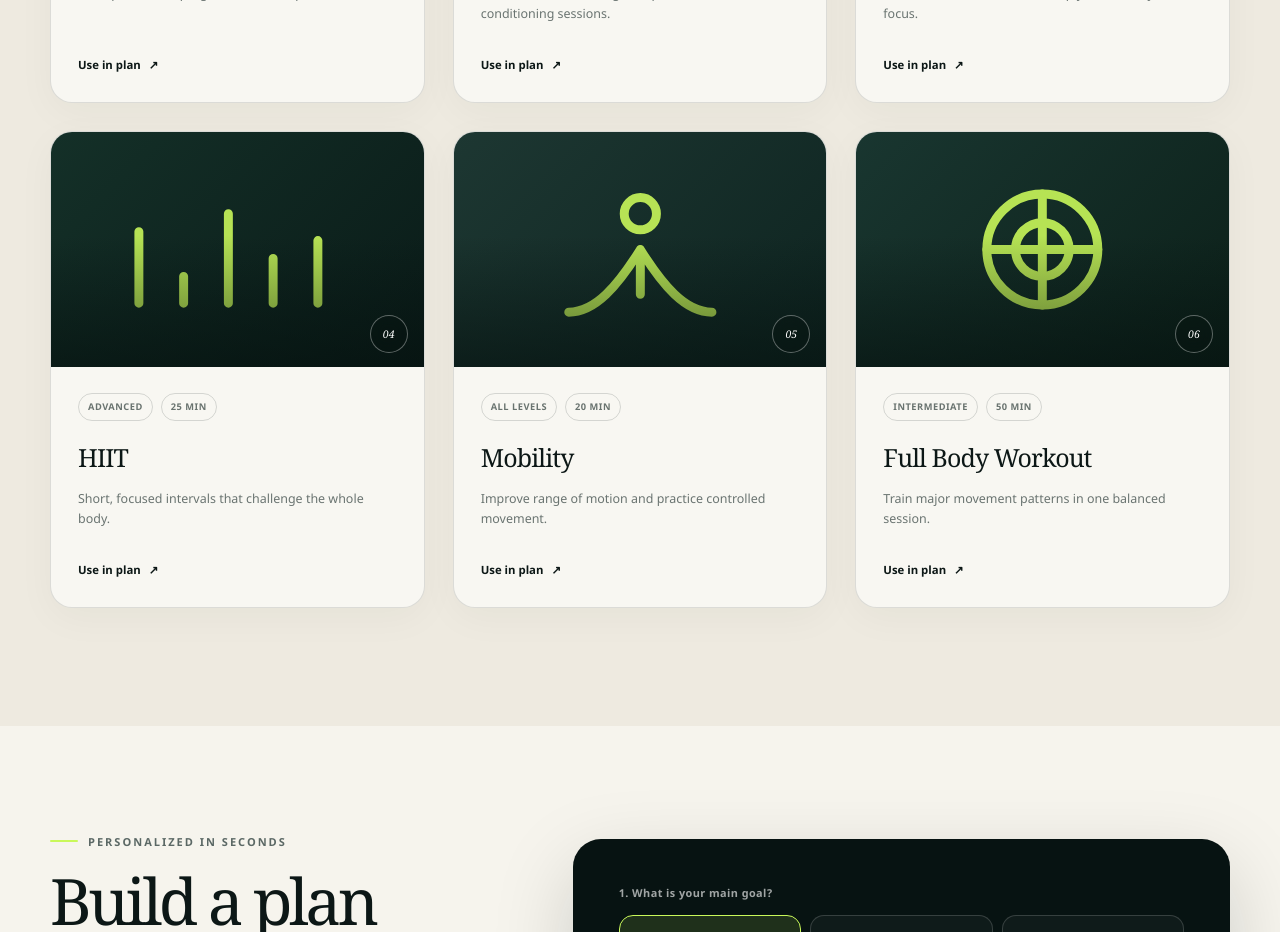
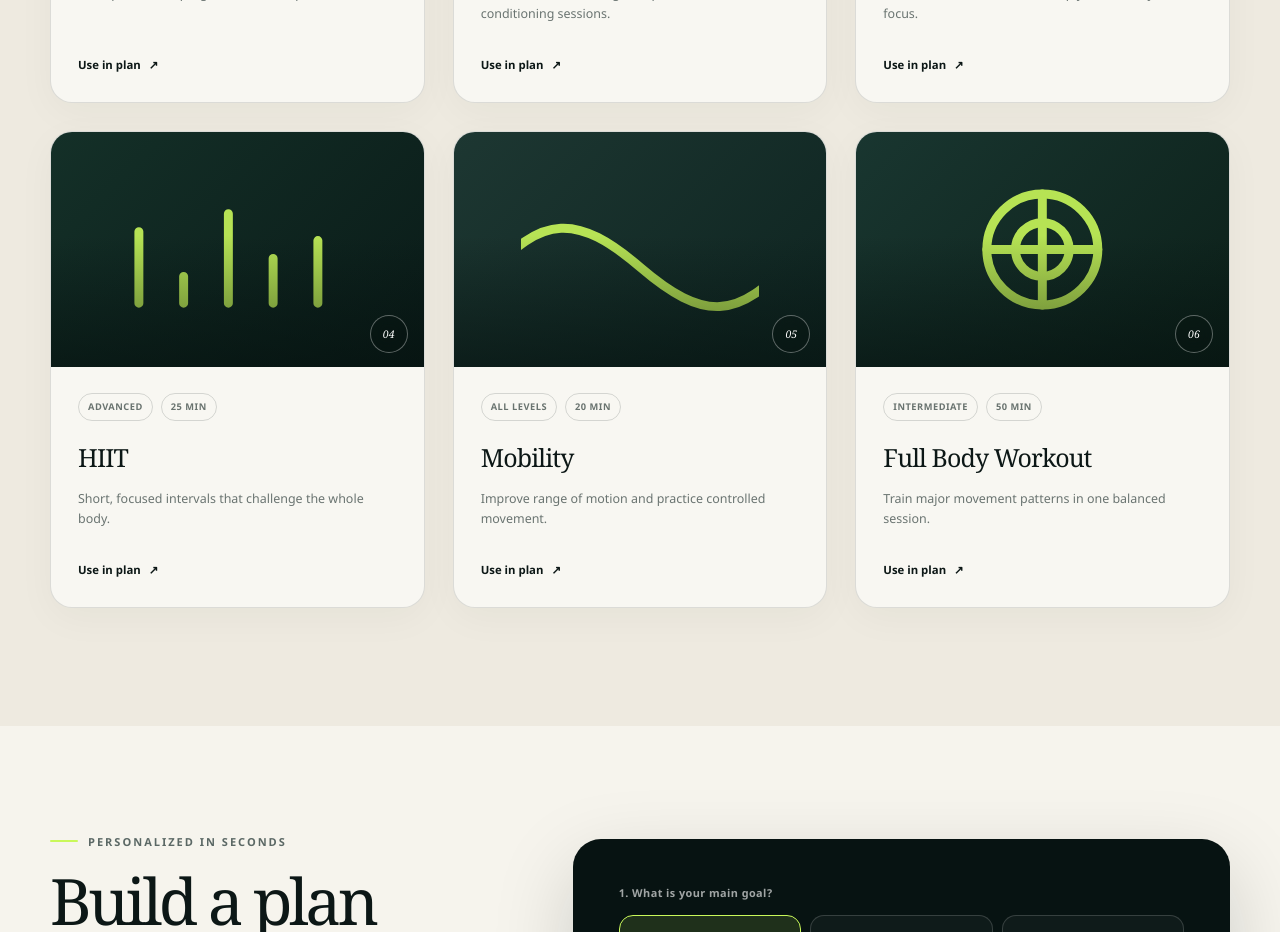
Before and after one commit to rahman-997/fitflow-gym, a Next.js app: page / in a window 1280 px wide. Shown: the part 3300-4232 px from the top of the page. Built offline with nearby package versions, Linux system fonts and the light colour scheme.

Commit message:
Refactor ProgramArt component usage in page.tsx

```diff
--- a/app/page.tsx
+++ b/app/page.tsx
@@ -545,7 +545,7 @@ export default function Home() {
               {filteredPrograms.map((program, index) => (
                 <article className="program-card" key={program.name}>
                   <div className={`program-image ${program.imageClass}`}>
-                    <ProgramArt kind={program.category === "mind-body" ? "yoga" : program.imageClass.replace("program-image--", "")} />
+                    <ProgramArt kind={program.imageClass.replace("program-image--", "")} />
                     <span className="program-index" aria-hidden="true">0{index + 1}</span>
                   </div>
                   <div className="program-content">
```
